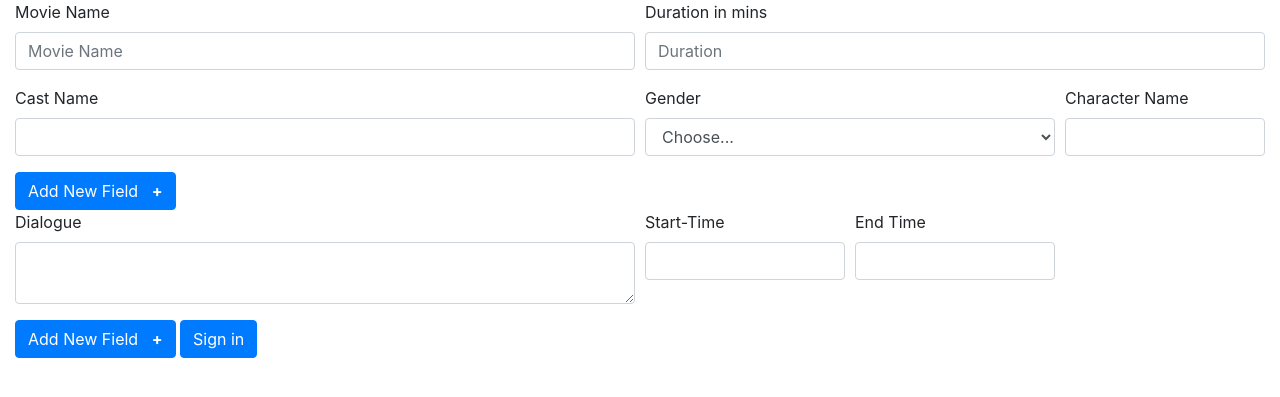
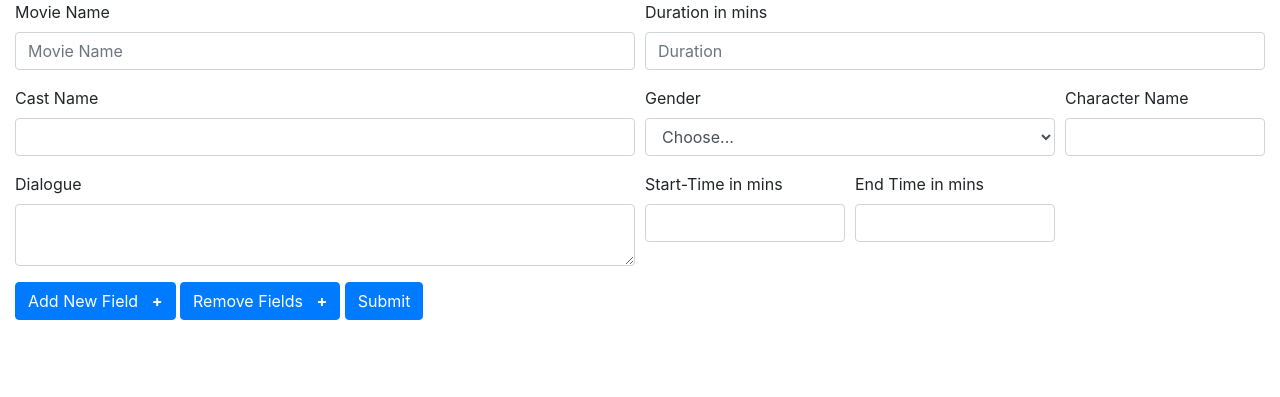
Before and after one commit to Zargar-Faizan/TheGraphe, a Django app: page / in a window 1280 px wide. Shown: the top 397 px of the page. Run offline with Django 4.2, Linux system fonts and the light colour scheme.

Commit message:
my second commit

```diff
--- a/task/models.py
+++ b/task/models.py
@@ -12,6 +12,8 @@ class Moviedesc(models.Model):
     gender = models.CharField(max_length=100,default="")
     charactername = models.CharField(max_length=100,default="")
     movieid = models.ForeignKey("Movie", on_delete=models.CASCADE,default="")
+    def __str__(self):
+        return str(self.id)
 
 
 class Moviedialogue(models.Model):
@@ -19,3 +21,4 @@ class Moviedialogue(models.Model):
     starttime = models.CharField(max_length=100,default="")
     endtime = models.CharField(max_length=100,default="")
     movieid = models.ForeignKey("Movie", on_delete=models.CASCADE,default="")
+    castid = models.ForeignKey("Moviedesc", on_delete=models.CASCADE,default="")
--- a/task/templates/index.html
+++ b/task/templates/index.html
@@ -22,17 +22,19 @@
                 var wrapper4= $(".starttime");
                 var wrapper5= $(".endtime");
                 var add_button = $(".add_form_field");
-                var add_button2 = $(".add_form_field2");
 
                 var x = 1;
                 $(add_button).click(function(e) {
                     e.preventDefault();
                     if (x < max_fields) {
                         x++;
-                        $(wrapper).append('<div class=" cast-name"><label for="inputCity">Cast Name</label><input type="text" name="castname[]" class="form-control" id="inputCity"></div><a href="#" class="delete">Delete</a></div>');
-                        $(wrapper2).append('<div class=" gender-name"><label for="inputState">Gender</label><select  id="inputState" name="gender[]"class="form-control"><option selected>Choose...</option><option value="male">Male</option><option value="female">Female</option></select></div><a href="#" class="delete">Delete</a></div>');
-                        $(wrapper1).append('<div class="character-name"><label for="inputZip">Character Name</label><input type="text" style="width:1000" name="charactername[]" class="form-control" id="inputZip"></div><a href="#" class="delete">Delete</a></div>');
-                        //add input box
+                        $(wrapper).append('<div class=" cast-name"><label for="inputCity">Cast Name</label><input type="text" name="castname[]" class="form-control" id="inputCity"></div></div>');
+                        $(wrapper2).append('<div class=" gender-name"><label for="inputState">Gender</label><select  id="inputState" name="gender[]"class="form-control"><option selected>Choose...</option><option value="male">Male</option><option value="female">Female</option></select></div></div>');
+                        $(wrapper1).append('<div class="character-name"><label for="inputZip">Character Name</label><input type="text" style="width:1000" name="charactername[]" class="form-control" id="inputZip"></div></div>');
+                        $(wrapper3).append('<div class="dialogue"><label for="inputCity">Dialogue</label><textarea type="text" name="dialogue[]" class="form-control" id="inputCity"></textarea></div></div>');
+                        $(wrapper4).append('<div class="starttime"><label for="inputZip">Start-Time </label><input type="text" name="start-time[]" class="form-control" id="inputZip3"></div></div>');
+                        $(wrapper5).append('<div class="endtime"><label for="inputZip">End Time</label><input type="text" name="end-time[]" class="form-control" id="inputZip"></div></div>');
+
                     } else {
                         alert('You Reached the limits')
                     }
@@ -42,9 +44,7 @@
                     e.preventDefault();
                     if (x < max_fields) {
                         x++;
-                        $(wrapper3).append('<div class="dialogue"><label for="inputCity">Dialogue</label><textarea type="text" name="dialogue[]" class="form-control" id="inputCity"></textarea></div><a href="#" class="delete">Delete</a></div>');
-                        $(wrapper4).append('<div class="starttime"><label for="inputZip">Start-Time </label><input type="text" name="start-time[]" class="form-control" id="inputZip3"></div><a href="#" class="delete">Delete</a></div>');
-                        $(wrapper5).append('<div class="endtime"><label for="inputZip">End Time</label><input type="text" name="end-time[]" class="form-control" id="inputZip"></div><a href="#" class="delete">Delete</a></div>');
+
                         //add input box
                     } else {
                         alert('You Reached the limits')
@@ -93,30 +93,27 @@
         <label for="inputZip">Character Name</label>
         <input type="text" name="charactername[]" class="form-control" id="inputZip2">
       </div>
-    </div>
-    <button class="add_form_field btn btn-primary">Add New Field &nbsp;
-        <span style="font-size:16px; font-weight:bold;">+ </span>
-    </button>
 
-    <div class="form-row">
         <div class="form-group col-md-6 dialogue">
           <label for="inputCity">Dialogue</label>
           <textarea type="text" name="dialogue[]" class="form-control" id="inputCity"></textarea>
         </div>
         <div class="form-group col-md-2 starttime">
-            <label for="inputZip">Start-Time </label>
+            <label for="inputZip">Start-Time in mins </label>
             <input type="text" name="start-time[]" class="form-control" id="inputZip3">
         </div>
         <div class="form-group col-md-2 endtime">
-            <label for="inputZip">End Time</label>
+            <label for="inputZip">End Time in mins</label>
         <input type="text" name="end-time[]" class="form-control" id="inputZip">
         </div>
     </div>
-     <button class="add_form_field2 btn btn-primary">Add New Field &nbsp;
+      <button class="add_form_field btn btn-primary">Add New Field &nbsp;
         <span style="font-size:16px; font-weight:bold;">+ </span>
     </button>
-
-    <button type="submit" class="btn btn-primary">Sign in</button>
+    <button class="delete btn btn-primary">Remove Fields &nbsp;
+        <span style="font-size:16px; font-weight:bold;">+ </span>
+    </button>
+    <button type="submit" class="btn btn-primary">Submit</button>
   </form>
 </div>
 
--- a/task/views.py
+++ b/task/views.py
@@ -9,21 +9,21 @@ import string
 # Create your views here.
 def index(request):
     if request.method == "POST":
-        moviename=request.POST.get("movie")
-        movieDuration=request.POST.get("duration")
-        castname=request.POST.getlist("castname[]")
-        gender=request.POST.getlist("gender[]")
-        charactername=request.POST.getlist("charactername[]")
-        dialogue=request.POST.getlist("dialogue[]")
-        starttime=request.POST.getlist("start-time[]")
-        endtime=request.POST.getlist("end-time[]")
+        moviename = request.POST.get("movie")
+        movieDuration = request.POST.get("duration")
+        castname = request.POST.getlist("castname[]")
+        gender = request.POST.getlist("gender[]")
+        charactername = request.POST.getlist("charactername[]")
+        dialogue = request.POST.getlist("dialogue[]")
+        starttime = request.POST.getlist("start-time[]")
+        endtime = request.POST.getlist("end-time[]")
 
-        if moviename != "" and movieDuration !="" and castname !="" and gender != "" and charactername !="":
-            data=Movie(movieName=moviename,movieDuration=movieDuration)
+        if moviename != "" and movieDuration != "" and castname != "" and gender != "" and charactername != "":
+            data = Movie(movieName=moviename, movieDuration=movieDuration)
             data.save()
             while ("" in castname):
                 castname.remove("")
-            while("" in charactername):
+            while ("" in charactername):
                 charactername.remove("")
             while ("" in dialogue):
                 castname.remove("")
@@ -31,25 +31,26 @@ def index(request):
                 charactername.remove("")
             while ("" in endtime):
                 endtime.remove("")
-            movieid=Movie.objects.get(movieName=moviename)
-            for (castname,gender,charactername) in zip(castname,gender,charactername):
-                des=Moviedesc(castname=castname,gender=gender,charactername=charactername,movieid=movieid)
+            movieid = Movie.objects.get(movieName=moviename)
+            for (castname, gender, charactername) in zip(castname, gender, charactername):
+                des = Moviedesc(castname=castname, gender=gender, charactername=charactername, movieid=movieid)
                 des.save()
 
-            for (dialogue,starttime,endtime) in zip(dialogue,starttime,endtime):
-                dialogue=removepunction(dialogue)
-                des = Moviedialogue(dialogue=dialogue,starttime=starttime,endtime=endtime,movieid=movieid)
+            for (dialogue, starttime, endtime) in zip(dialogue, starttime, endtime):
+                dialogue = removepunction(dialogue)
+                castid = Moviedesc.objects.get(castname=castname)
+                des = Moviedialogue(dialogue=dialogue, starttime=starttime, endtime=endtime, movieid=movieid,
+                                    castid=castid)
                 des.save()
 
-
-    return render(request,'index.html')
+    return render(request, 'index.html')
 
 
 def removepunction(variable):
     for punctuation in string.punctuation:
         if punctuation != '.':
             while True:
-                replaced =  variable.replace(punctuation * 2, punctuation)
+                replaced = variable.replace(punctuation * 2, punctuation)
                 if replaced == variable:
                     break
                 variable = replaced
```
Also changed, not shown: db.sqlite3, task/migrations/0008_moviedialogue_castid.py (added), task/migrations/0009_alter_moviedialogue_castid.py (added), task/migrations/0010_alter_moviedialogue_castid.py (added), task/migrations/0011_alter_moviedialogue_castid.py (added), task/migrations/0012_rename_castid_moviedialogue_castnameid.py (added), task/migrations/0013_moviedesc_dialogue_moviedesc_endtime_and_more.py (added), task/migrations/0014_remove_moviedesc_movieid.py (added), task/migrations/0015_remove_moviedesc_dialogue_remove_moviedesc_endtime_and_more.py (added), task/migrations/0016_moviedialogue_castnameid.py (added), task/migrations/0017_alter_moviedialogue_castnameid.py (added), task/migrations/0018_alter_moviedialogue_castnameid.py (added), task/migrations/0019_alter_moviedesc_movieid_alter_moviedialogue_movieid.py (added), task/migrations/0020_alter_moviedialogue_castnameid.py (added), 3 more files.
